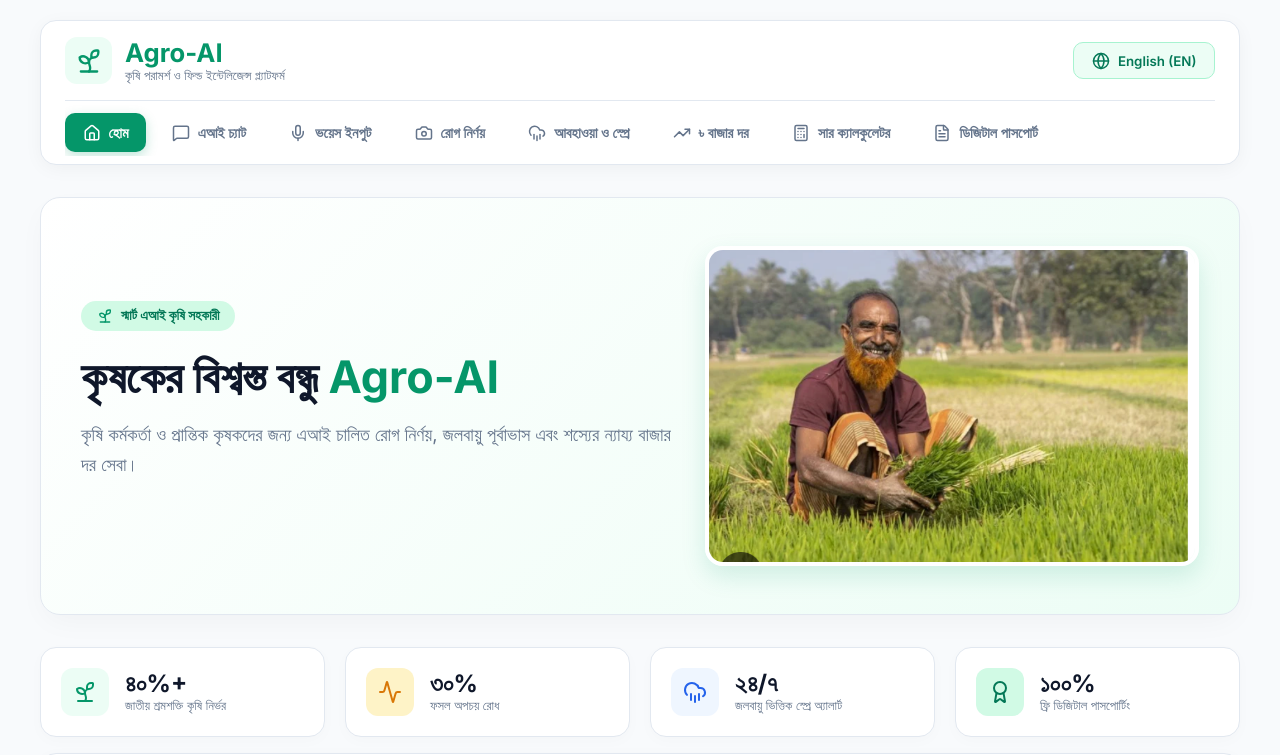
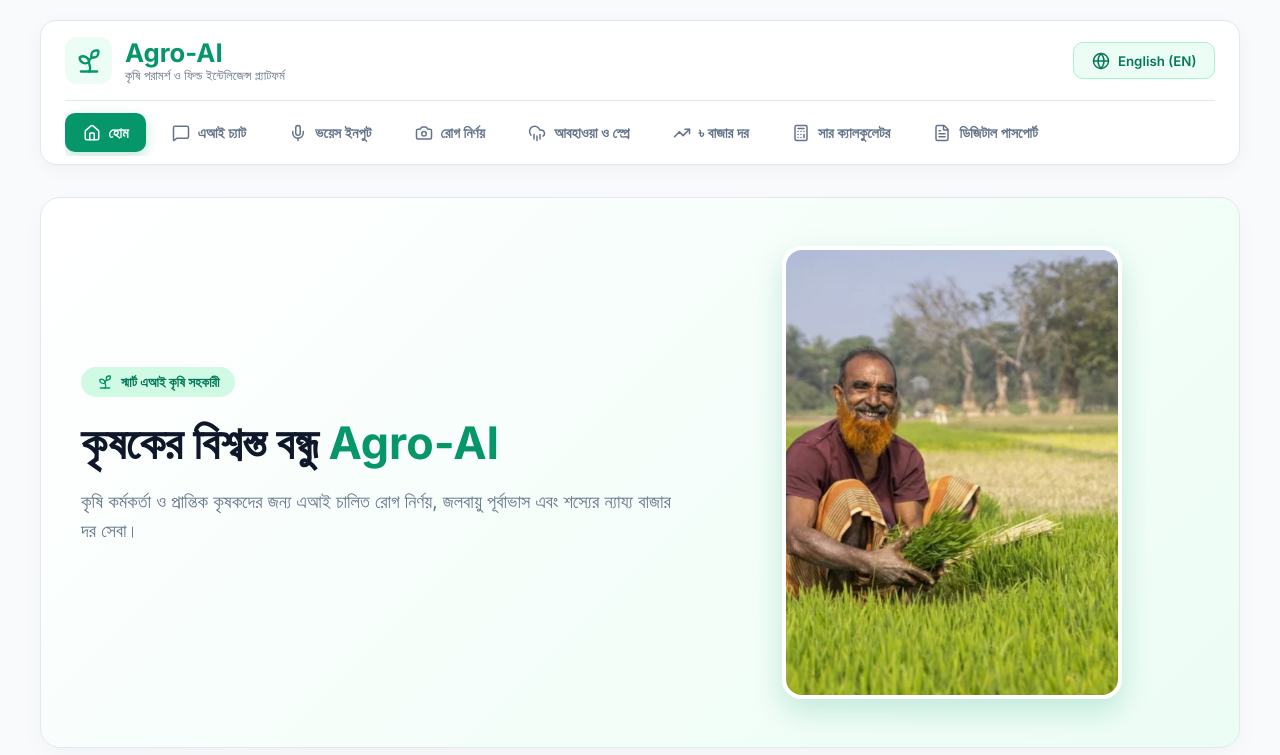
Before and after one commit to sabrinamaimon/agro-ai, a React app in the folder frontend/: page / in a window 1280 px wide. Shown: the top 755 px of the page. Built offline with nearby package versions, Linux system fonts and the light colour scheme; no server answers; the HTML template or start-up script is replaced by a standard one.

Commit message:
style: frame hero farmer photo in portrait mode (3:4 aspect ratio)

```diff
--- a/frontend/src/App.css
+++ b/frontend/src/App.css
@@ -177,10 +177,11 @@ body {
 
 .happy-farmer-img {
   width: 100%;
-  max-height: 320px;
+  max-width: 340px;
+  aspect-ratio: 3 / 4;
   object-fit: cover;
-  border-radius: 18px;
-  box-shadow: 0 10px 25px rgba(5, 150, 105, 0.15);
+  border-radius: 20px;
+  box-shadow: 0 12px 30px rgba(5, 150, 105, 0.2);
   border: 4px solid #FFFFFF;
 }
 
```
